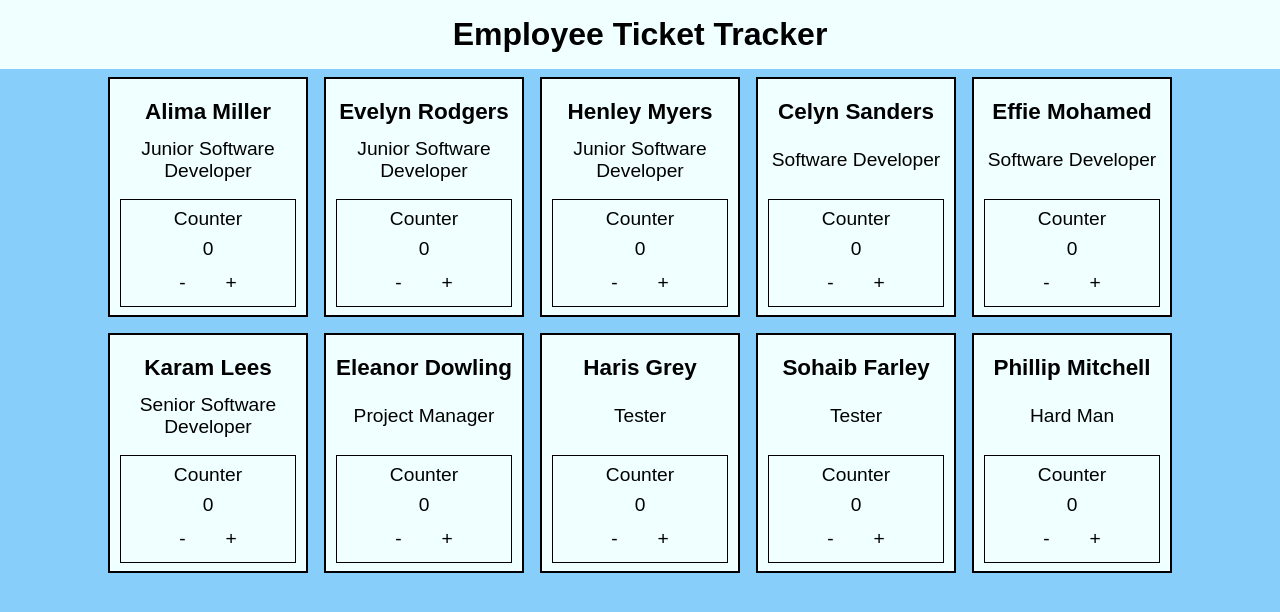
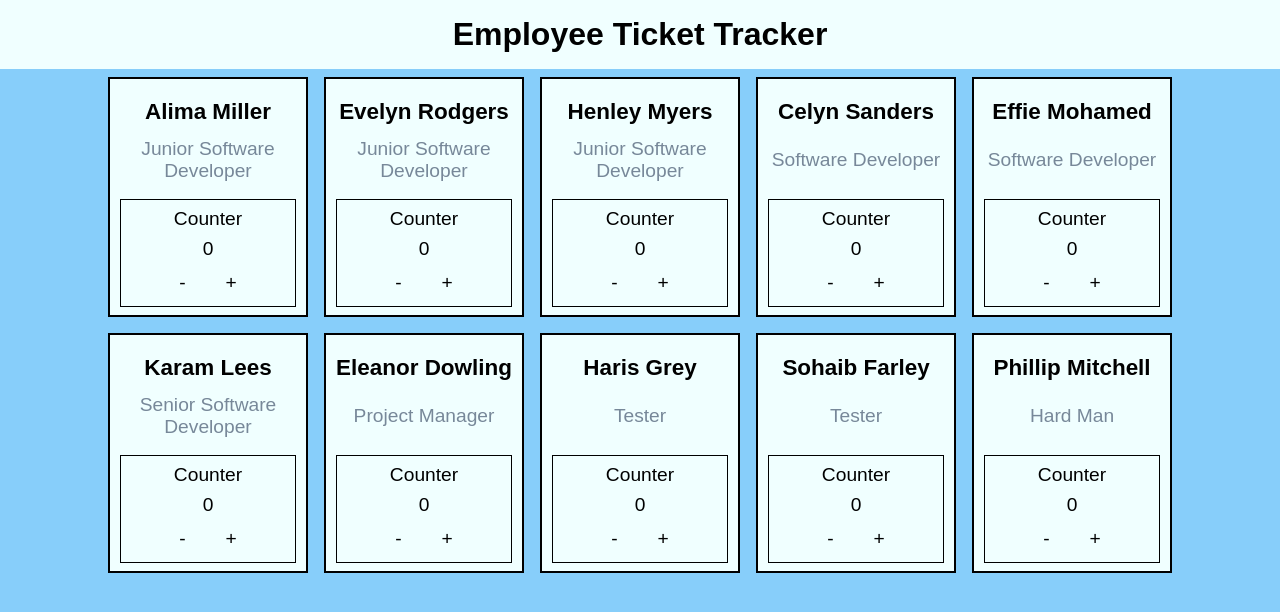
Before and after one commit to emmymitch/ticket-tracker, a React (Create React App) app: page / in a window 1280 px wide. Shown: the top 612 px of the page. Built offline with nearby package versions, Linux system fonts and the light colour scheme; a web font is replaced by a local one.

Commit message:
Added title prop; adjusted BEM

```diff
--- a/src/components/EmployeeCard/EmployeeCard.jsx
+++ b/src/components/EmployeeCard/EmployeeCard.jsx
@@ -1,13 +1,13 @@
 import "./EmployeeCard.scss";
 import Counter from "../Counter/Counter";
 
-export const EmployeeCards = ({team}) => {
+export const EmployeeCards = ({team, title}) => {
     const cardList = team.map((employee) => {
         return (
             <div key={employee.id} className="team-card">
-                <h3>{employee.name}</h3>
-                <p>{employee.role}</p>
-                <Counter />
+                <h3 className="team-card__name">{employee.name}</h3>
+                <p className="team-card__role">{employee.role}</p>
+                <Counter title={title} />
             </div>
         )
     })
```
